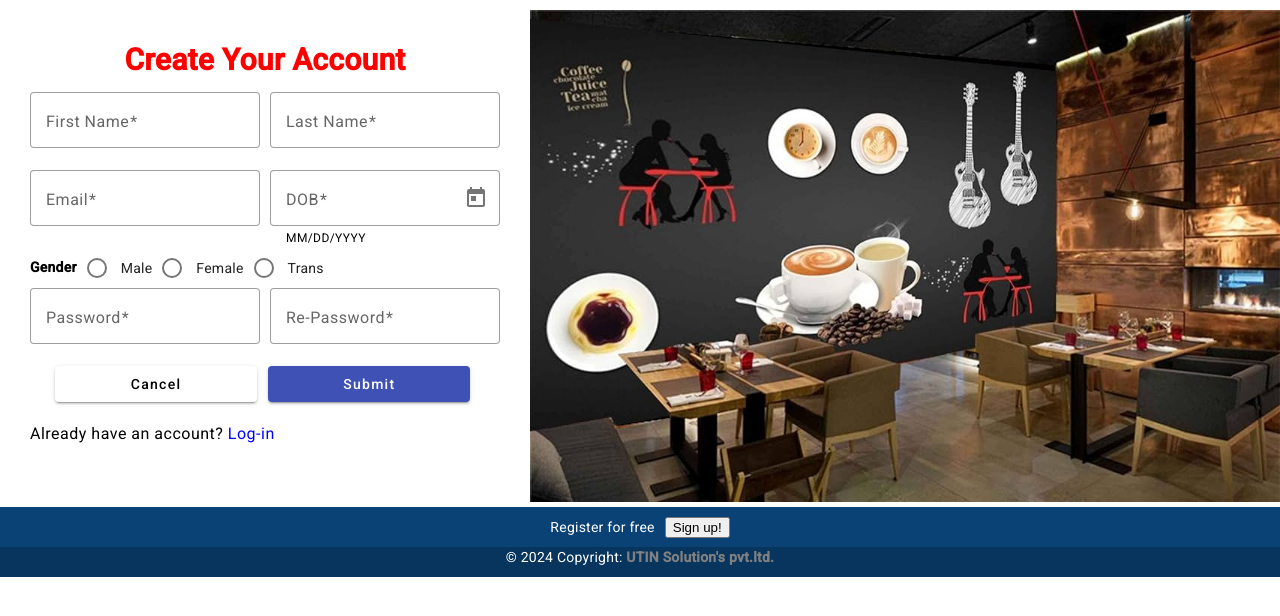
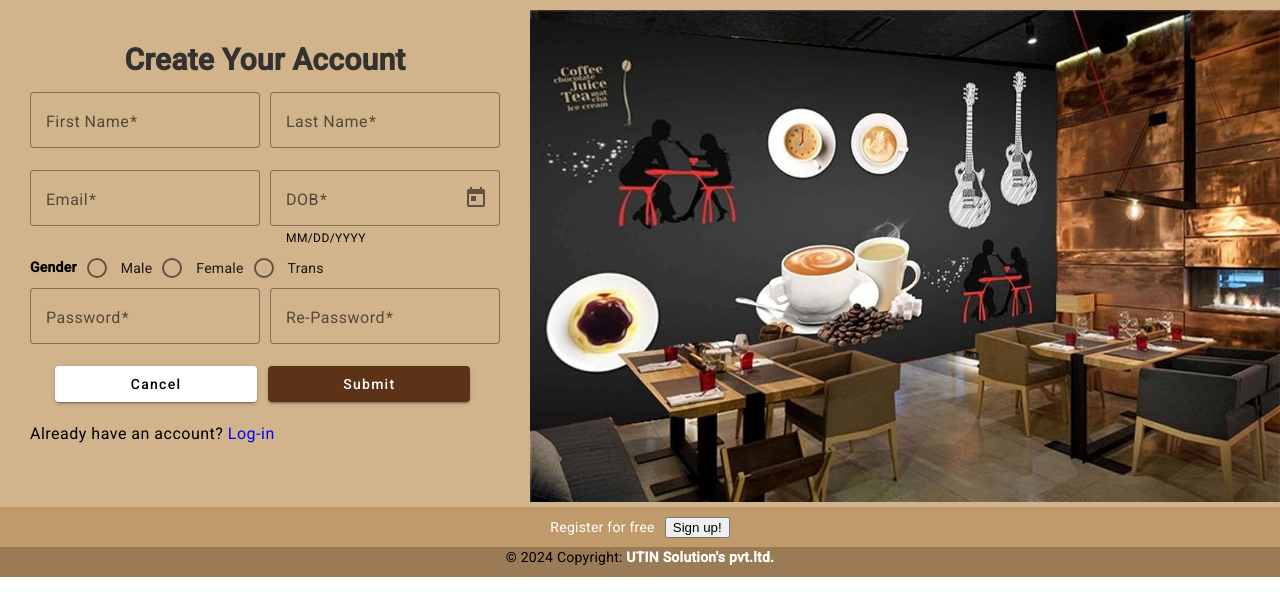
Before and after one commit to nikbari09/Ecotech-internship-project, an Angular app: page / in a window 1280 px wide. Shown: the top 616 px of the page. Built offline with nearby package versions, Linux system fonts and the light colour scheme.

Commit message:
latest update

```diff
--- a/src/app/components/login/login.component.css
+++ b/src/app/components/login/login.component.css
@@ -2,9 +2,10 @@
     max-width: 400px;
     margin: auto;
     padding: 20px;
-    border: 1px solid #ccc;
+    border: 1px solid #5C3317;
     border-radius: 5px;
     box-shadow: 0 2px 5px rgba(0, 0, 0, 0.1);
+    background-color: #D2B48C;
   }
 
   .form-group {
@@ -22,10 +23,11 @@
     padding: 8px;
     box-sizing: border-box;
     margin-bottom: 10px;
+    background-color: #D2B48C;;
   }
 
   button {
-    background-color: #3498db;
+    background-color: #5C3317;
     color: #fff;
     padding: 10px;
     border: none;
--- a/src/app/components/signup/sign-up/signup.component.html
+++ b/src/app/components/signup/sign-up/signup.component.html
@@ -1,7 +1,7 @@
-<div style="display: flex;">
+<div style="display: flex; background-color:  #D2B48C;">
     <div style="width: 500px; border: 0px solid; margin: 0px 30px auto;">
     <form [formGroup]="registerForm" (ngSubmit)="onSubmit()">
-        <div style="text-align: center; font-size: 30px; padding-top: 50px; font-weight: bold; color: red;">
+        <div style="text-align: center; font-size: 30px; padding-top: 50px; font-weight: bold; color: #343130;">
             <p>Create Your Account</p>
         </div>
         <div class="content">
@@ -52,7 +52,7 @@
         </div>
         <div class="actions">
             <button mat-raised-button type="button" >Cancel</button> &nbsp;
-            <button mat-raised-button color="primary" type="submit">Submit</button>
+            <button mat-raised-button style="background-color:#5C3317; color: white;"  type="submit">Submit</button>
         </div>
 
     </form>
@@ -61,12 +61,12 @@
     </div>
     </div>
    <div>
-    <img src="../assets/images/cafe_sign_in.jpg" alt="Software Event Image" style="padding-top:10px;width: 100%; max-width: 800px; height: auto;">
+    <img src="../assets/images/cafe_sign_in.jpg" alt="Software Event Image" style="padding-top:10px; width: 100%; max-width: 800px; height: auto;">
    </div>
 </div>
 
 <!-- Footer -->
-<footer style="background-color: #0a4275; text-align: center; color:white;" >
+<footer style="background-color:  #C19A6B; text-align: center; color:white;" >
     <!-- Grid container -->
     <div style="height: 40px;">
       <!-- Section: CTA -->
@@ -83,9 +83,9 @@
     <!-- Grid container -->
 
     <!-- Copyright -->
-    <div style="background-color: rgba(0, 0, 0, 0.2); height: 30px;">
+    <div style="background-color: rgba(0, 0, 0, 0.2); height: 30px; color:black;">
       © 2024 Copyright:
-      <a style="color:gray"><b>UTIN Solution's pvt.ltd.</b></a>
+      <a style="color:white"><b>UTIN Solution's pvt.ltd.</b></a>
     </div>
     <!-- Copyright -->
   </footer>
--- a/src/db.json
+++ b/src/db.json
@@ -132,39 +132,6 @@
       "repassword": "kk",
       "gender": "Female",
       "role": "user"
-    },
-    {
-      "id": "c5dd",
-      "firstname": "",
-      "lastname": "",
-      "email": "",
-      "dob": "",
-      "password": "",
-      "repassword": "",
-      "gender": "",
-      "role": "user"
-    },
-    {
-      "id": "c32d",
-      "firstname": "",
-      "lastname": "",
-      "email": "",
-      "dob": "",
-      "password": "",
-      "repassword": "",
-      "gender": "",
-      "role": "user"
-    },
-    {
-      "id": "df57",
-      "firstname": "",
-      "lastname": "",
-      "email": "",
-      "dob": "",
-      "password": "",
-      "repassword": "",
-      "gender": "",
-      "role": "user"
     }
   ],
   "user-login": [
@@ -246,6 +213,18 @@
       "email": "",
       "password": "",
       "role": "user"
+    },
+    {
+      "id": "c1b6",
+      "email": "",
+      "password": "",
+      "role": "user"
+    },
+    {
+      "id": "f96d",
+      "email": "",
+      "password": "",
+      "role": "user"
     }
   ],
   "admin-login": [
@@ -260,7 +239,7 @@
     {
       "id": "1",
       "title": "sandwich",
-      "price": "100",
+      "price": 110,
       "image": "https://theyummydelights.com/wp-content/uploads/2022/04/shredded-chicken-sandwich.jpg"
     },
     {
@@ -425,7 +404,7 @@
           "totalcost": 200,
           "count": 1,
           "item_name": "Burger + fries",
-          "status": "placed"
+          "status": "Delivered"
         }
       ]
     }
```
